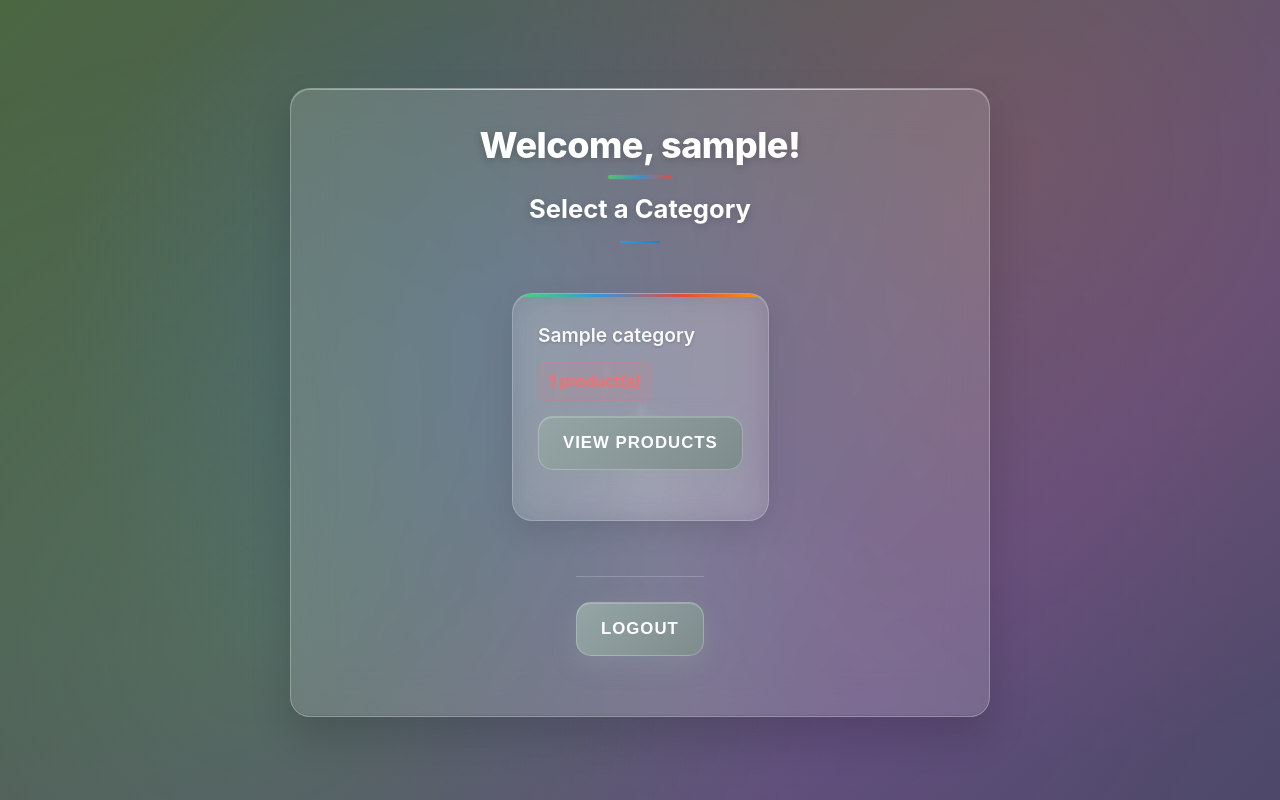
After one commit to Navneeth-3108/expiry_tracker, a Flask app: page /categories in a window 1280 px wide. The commit adds this page. Run offline with Flask 3, Linux system fonts and the light colour scheme; the visitor is signed in with stand-in values (Sample User, id 1); a database or web service that is not in the repository returns one stand-in record (values such as "Sample title").

Commit message:
Added Categories

```diff
--- a/app.py
+++ b/app.py
@@ -60,11 +60,8 @@ def handle_form():
         session['name'] = user['Username']
         session['email'] = user['Email']
 
-        # Collection named after user's phone number
-        productcollection = dbproducts[f"{user['Phone']}"]
-        products = list(productcollection.find())
-
-        return render_template('welcome.html', name=user['Username'], entries=products)
+        # Redirect to categories page after successful login
+        return categories_page()
     else:
         return render_template('index.html', error="Invalid email or password",perror = True)
 
@@ -230,6 +227,42 @@ def resend_pw_otp():
         return render_template('forget.html', error="Session expired. Please try again.")
 
 # ============================================================================
+# CATEGORIES AND PRODUCTS ROUTES
+# ============================================================================
+
+@app.route('/categories', methods=['GET', 'POST'])
+def categories_page():
+    if not session.get('phone'):
+        return render_template('index.html', error="Session Expired. Please login again.", perror=False)
+
+    productcollection = dbproducts[f"{session['phone']}"]
+    products = list(productcollection.find())
+
+    # Group products by category and count them
+    categories_dict = {}
+    for product in products:
+        category = product.get('category', 'Uncategorized')
+        if category in categories_dict:
+            categories_dict[category] += 1
+        else:
+            categories_dict[category] = 1
+
+    # Convert to list of objects for template
+    categories = [{'name': cat, 'count': count} for cat, count in categories_dict.items()]
+
+    return render_template('categories.html', name=session['name'], categories=categories)
+
+@app.route('/category/<category_name>', methods=['POST'])
+def category_products(category_name):
+    if not session.get('phone'):
+        return render_template('index.html', error="Session Expired. Please login again.", perror=False)
+
+    productcollection = dbproducts[f"{session['phone']}"]
+    products = list(productcollection.find({"category": category_name}))
+
+    return render_template('category_products.html', category=category_name, products=products)
+
+# ============================================================================
 # Disabling and Enabling Notifications
 # ============================================================================
 
@@ -238,20 +271,30 @@ def enable_notification():
     if not session.get('phone'):
         return render_template('index.html', error="Session Expired. Please login again.", perror = False)
     product_name = request.form['product_name']
+    category = request.form.get('category')
     productscollection = dbproducts[f"{session['phone']}"]
     productscollection.update_one({"product_name": product_name}, {"$set": {"notification": "on"}})
-    entries=list(productscollection.find())
-    return render_template('welcome.html', name=session['name'], entries=entries, message="Notification setting updated.")
+
+    if category:
+        products = list(productscollection.find({"category": category}))
+        return render_template('category_products.html', category=category, products=products, message="Notification setting updated.")
+    else:
+        return categories_page()
 
 @app.route('/disable-notification', methods=['POST'])
 def disable_notification():
     if not session.get('phone'):
         return render_template('index.html', error="Session Expired. Please login again.", perror = False)
     product_name = request.form['product_name']
+    category = request.form.get('category')
     productscollection = dbproducts[f"{session['phone']}"]
     productscollection.update_one({"product_name": product_name}, {"$set": {"notification": "off"}})
-    entries=list(productscollection.find())
-    return render_template('welcome.html', name=session['name'], entries=entries, message="Notification setting updated.")
+
+    if category:
+        products = list(productscollection.find({"category": category}))
+        return render_template('category_products.html', category=category, products=products, message="Notification setting updated.")
+    else:
+        return categories_page()
 
 
 # ============================================================================
--- a/static/style.css
+++ b/static/style.css
@@ -66,21 +74,41 @@ body::before {
     z-index: -1;
 }
 
+/* CSS Custom Properties (Variables) */
+:root {
+    --primary-color: #3498DB;
+    --primary-dark: #2980B9;
+    --secondary-color: #95A5A6;
+    --secondary-dark: #7F8C8D;
+    --success-color: #4CD964;
+    --error-color: #FF6B6B;
+    --warning-color: #F39C12;
+    --text-light: rgba(255, 255, 255, 0.9);
+    --text-semi: rgba(255, 255, 255, 0.7);
+    --text-muted: rgba(255, 255, 255, 0.6);
+    --glass-bg: rgba(255, 255, 255, 0.15);
+    --glass-border: rgba(255, 255, 255, 0.25);
+    --shadow-light: 0 10px 30px rgba(0, 0, 0, 0.1);
+    --shadow-medium: 0 20px 40px rgba(0, 0, 0, 0.15);
+    --border-radius: 20px;
+    --border-radius-small: 12px;
+    --transition: all 0.3s cubic-bezier(0.4, 0, 0.2, 1);
+}
+
 /* Container Styles */
 .container {
-    background: rgba(255, 255, 255, 0.15);
+    background: var(--glass-bg);
     backdrop-filter: blur(20px);
     -webkit-backdrop-filter: blur(20px);
-    border-radius: 20px;
-    box-shadow:
-        0 20px 40px rgba(0, 0, 0, 0.15),
+    border-radius: var(--border-radius);
+    box-shadow: var(--shadow-medium),
         inset 0 1px 0 rgba(255, 255, 255, 0.3),
         inset 0 -1px 0 rgba(0, 0, 0, 0.1);
     padding: 35px 30px;
     width: 100%;
     max-width: 450px;
     min-width: 300px;
-    border: 1px solid rgba(255, 255, 255, 0.25);
+    border: 1px solid var(--glass-border);
     animation: slideUp 0.8s cubic-bezier(0.34, 1.56, 0.64, 1);
     position: relative;
     overflow: hidden;
@@ -89,6 +117,10 @@ body::before {
     align-items: center;
     text-align: center;
     margin: 0 auto;
+    text-rendering: optimizeLegibility;
+    -webkit-font-smoothing: antialiased;
+    -moz-osx-font-smoothing: grayscale;
+    contain: layout style paint;
 }
 
 .container::before {
@@ -292,17 +325,17 @@ input[type="hidden"] {
 /* Button Styles */
 button {
     width: 100%;
-    min-height: 54px; /* Larger touch target size */
+    min-height: 54px;
     padding: 16px 22px;
-    background: linear-gradient(135deg, #3498DB 0%, #2980B9 50%, #3498DB 100%);
+    background: linear-gradient(135deg, var(--primary-color) 0%, var(--primary-dark) 50%, var(--primary-color) 100%);
     background-size: 200% 200%;
     color: white;
     border: none;
-    border-radius: 14px;
-    font-size: max(17px, 1.1rem); /* Larger font for better readability */
+    border-radius: var(--border-radius-small);
+    font-size: max(17px, 1.1rem);
     font-weight: 700;
     cursor: pointer;
-    transition: all 0.3s cubic-bezier(0.4, 0, 0.2, 1);
+    transition: var(--transition);
     margin-bottom: 18px;
     text-transform: uppercase;
     letter-spacing: 0.5px;
@@ -311,11 +344,12 @@ button {
     box-shadow:
         0 6px 20px rgba(52, 152, 219, 0.3),
         inset 0 1px 0 rgba(255, 255, 255, 0.2);
-    border: 1px solid rgba(255, 255, 255, 0.1);
+    border: 1px solid var(--glass-border);
     -webkit-tap-highlight-color: transparent;
     touch-action: manipulation;
     user-select: none;
     -webkit-user-select: none;
+    will-change: transform, box-shadow;
 }
 
 button::before {
@@ -436,7 +470,8 @@ form:last-child button:hover {
     transition: all 0.4s cubic-bezier(0.4, 0, 0.2, 1);
     position: relative;
     overflow: hidden;
-    text-align: left;
+    text-align: justify;
+    text-justify: inter-word;
     box-shadow:
         0 10px 30px rgba(0, 0, 0, 0.1),
         inset 0 1px 0 rgba(255, 255, 255, 0.2);
@@ -630,7 +666,13 @@ p[style*="color: red"] {
 /* Welcome Page Specific Styles */
 .welcome-container {
     max-width: 800px;
-    text-align: left;
+    text-align: justify;
+    text-justify: inter-word;
+}
+
+.welcome-container .welcome-header {
+    text-align: center;
+    text-justify: none;
 }
 
 .welcome-container h1 {
@@ -1017,13 +1064,43 @@ p[style*="color: red"] {
     }
 }
 
-/* Enhanced Accessibility */
+/* Enhanced Accessibility & Performance */
 button:focus,
 input:focus,
 select:focus,
 textarea:focus {
-    outline: 3px solid rgba(59, 130, 246, 0.6);
+    outline: 3px solid var(--primary-color);
     outline-offset: 2px;
+}
+
+/* Performance Optimizations */
+.product-entry {
+    will-change: transform, box-shadow;
+    contain: layout style;
+}
+
+.container::after {
+    will-change: transform;
+}
+
+/* Modern CSS Features */
+@supports (backdrop-filter: blur(20px)) {
+    .container {
+        background: var(--glass-bg);
+    }
+}
+
+@supports not (backdrop-filter: blur(20px)) {
+    .container {
+        background: rgba(255, 255, 255, 0.3);
+    }
+}
+
+/* Container Queries (Future-proofing) */
+@container (min-width: 400px) {
+    .container {
+        padding: 40px 35px;
+    }
 }
 
 @media (prefers-reduced-motion: reduce) {
--- /dev/null
+++ b/templates/categories.html
@@ -0,0 +1,43 @@
+<!DOCTYPE html>
+<html lang="en">
+<head>
+    <meta charset="UTF-8">
+    <meta name="viewport" content="width=device-width, initial-scale=1.0, viewport-fit=cover, user-scalable=no">
+    <title>Categories</title>
+    <link rel="stylesheet" href="../static/style.css">
+</head>
+<body>
+    <div class="container welcome-container">
+        <div class="welcome-header">
+            <h1>Welcome, {{ name }}!</h1>
+            <h2>Select a Category</h2>
+        </div>
+
+        {% if message %}
+            <p style="color: green;">{{ message }}</p>
+        {% endif %}
+
+        {% if categories|length == 0 %}
+            <div class="no-products">
+                <p>No products added yet. Please add products to track their expiry dates.</p>
+            </div>
+        {% else %}
+            {% for category in categories %}
+                <div class="product-entry">
+                    <div class="product-name">{{ category.name }}</div>
+                    <div class="expiry-date">{{ category.count }} product(s)</div>
+                    <form action="/category/{{ category.name }}" method="POST">
+                        <button type="submit">View Products</button>
+                    </form>
+                </div>
+            {% endfor %}
+        {% endif %}
+
+        <div class="logout-section">
+            <form action="/logout" method="POST">
+                <button type="submit" class="btn-secondary">Logout</button>
+            </form>
+        </div>
+    </div>
+</body>
+</html>
```
Also changed, not shown: other parts of static/style.css (+69 -5 lines), templates/category_products.html (renamed from templates/welcome.html, +8 -10 lines).
